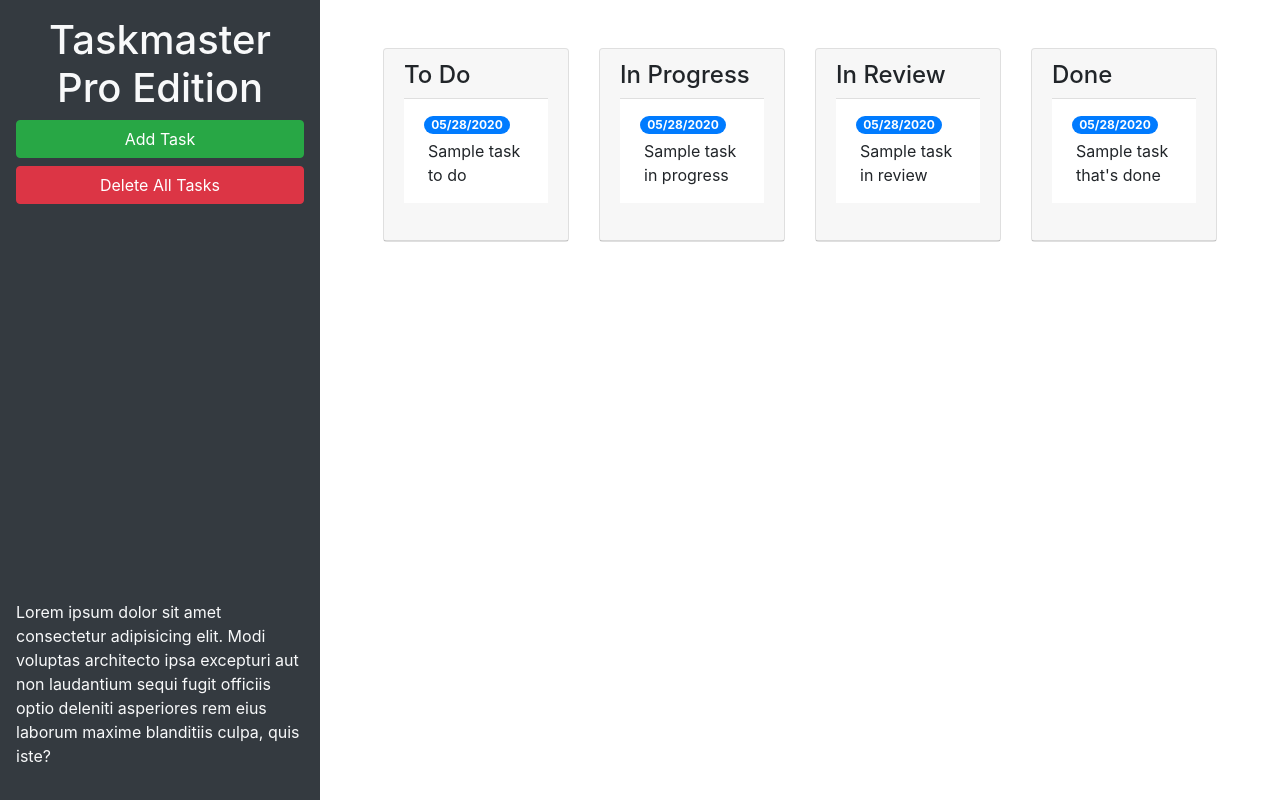
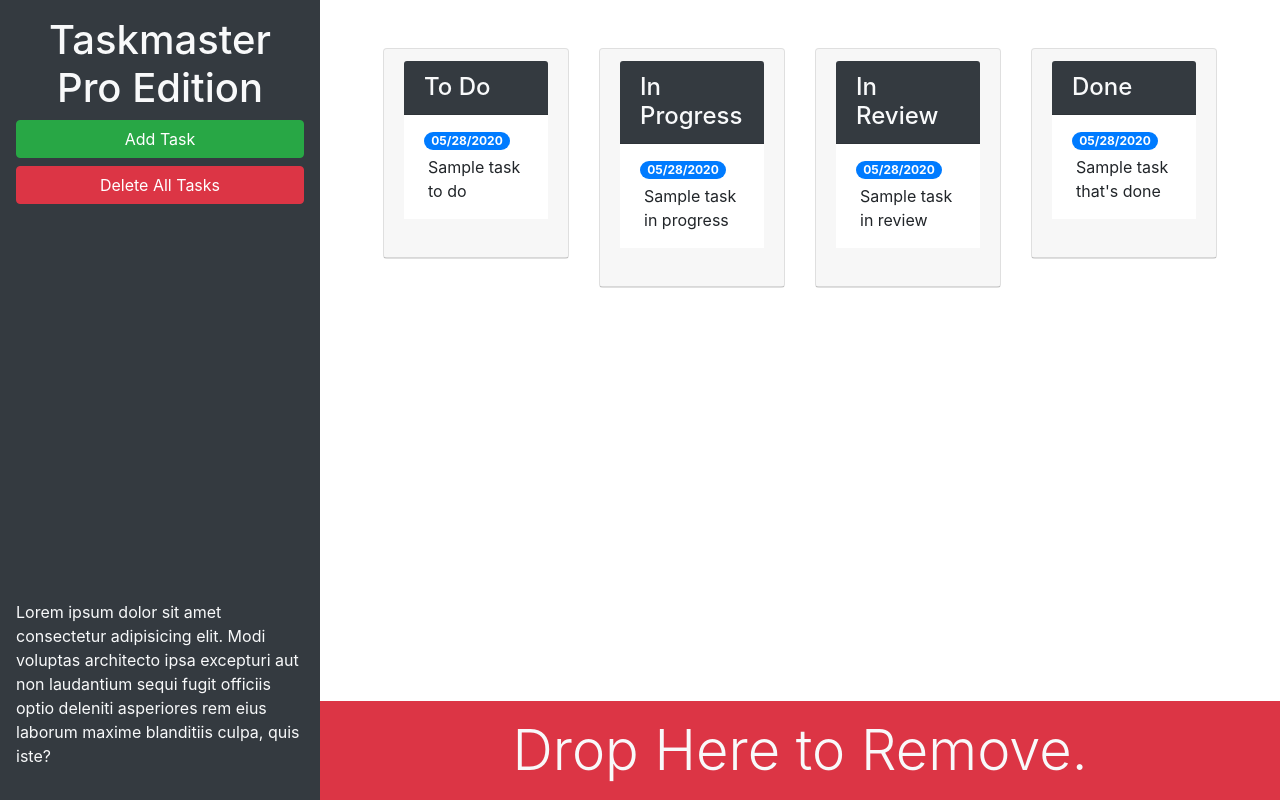
Before and after one commit to flalmeida3105/taskmaster-pro, a plain HTML site: page index.html in a window 1280 px wide. Drawn offline with nearby package versions, Linux system fonts and the light colour scheme.

Commit message:
pushing intial bootstrap configuration

```diff
--- a/index.html
+++ b/index.html
@@ -13,23 +13,23 @@
 <body>
 
   <div class="row min-vh-100 no-gutters">
-    <header class="col-12 col-lg-3 bg-dark text-light d-flex flex-column p-4 p-lg-3">
+    <header class="col-12 col-lg-3 bg-dark text-light d-flex flex-column p-4 p-lg-3 sticky-top">
       <h1 class="text-center">Taskmaster Pro Edition</h1>
       <button id="create-task" class="btn btn-block btn-success" data-toggle="modal" data-target="#task-form-modal">Add
         Task</button>
       <button id="remove-tasks" class="btn btn-block btn-danger">Delete All Tasks</button>
-      <p class="mt-auto">Lorem ipsum dolor sit amet consectetur adipisicing elit. Modi voluptas architecto ipsa
+      <p class="mt-auto d-none d-lg-block">Lorem ipsum dolor sit amet consectetur adipisicing elit. Modi voluptas architecto ipsa
         excepturi aut non
         laudantium sequi fugit officiis optio deleniti asperiores rem eius laborum maxime blanditiis culpa, quis iste?
       </p>
     </header>
-    <main class="col-12 col-lg-9">
+    <main class="col-12 col-lg-9 d-flex flex-column">
       <div class="m-5 row justify-content-around">
         <!-- todo start -->
         <div class="col-12 col-md-6 col-xl-3 mb-3">
           <div class="card">
             <div class="card-header">
-              <h4>To Do</h4>
+              <h4 class="card-header bg-dark text-light">To Do</h4>
               <ul id="list-toDo" class="list-group list-group-flush">
                 <li class="list-group-item">
                   <span class="badge badge-primary badge-pill">05/28/2020</span>
@@ -44,7 +44,7 @@
         <div class="col-12 col-md-6 col-xl-3 mb-3">
           <div class="card">
             <div class="card-header">
-              <h4>In Progress</h4>
+              <h4 class="card-header bg-dark text-light">In Progress</h4>
               <ul id="list-inProgress" class="list-group list-group-flush">
                 <li class="list-group-item">
                   <span class="badge badge-primary badge-pill">05/28/2020</span>
@@ -60,7 +60,7 @@
         <div class="col-12 col-md-6 col-xl-3 mb-3">
           <div class="card">
             <div class="card-header">
-              <h4>In Review</h4>
+              <h4 class="card-header bg-dark text-light">In Review</h4>
               <ul id="list-inReview" class="list-group list-group-flush">
                 <li class="list-group-item">
                   <span class="badge badge-primary badge-pill">05/28/2020</span>
@@ -76,7 +76,7 @@
         <div class="col-12 col-md-6 col-xl-3 mb-3">
           <div class="card">
             <div class="card-header">
-              <h4>Done</h4>
+              <h4 class="card-header bg-dark text-light">Done</h4>
               <ul id="list-done" class="list-group list-group-flush">
                 <li class="list-group-item">
                   <span class="badge badge-primary badge-pill">05/28/2020</span>
@@ -87,6 +87,11 @@
           </div>
         </div>
         <!-- done end -->
+      </div>
+      <div id="trash" class="mt-auto">
+        <div class="w-100 bg-danger p-3 text-center text-light display-4">
+          Drop Here to Remove.
+        </div>
       </div>
     </main>
   </div>
```
